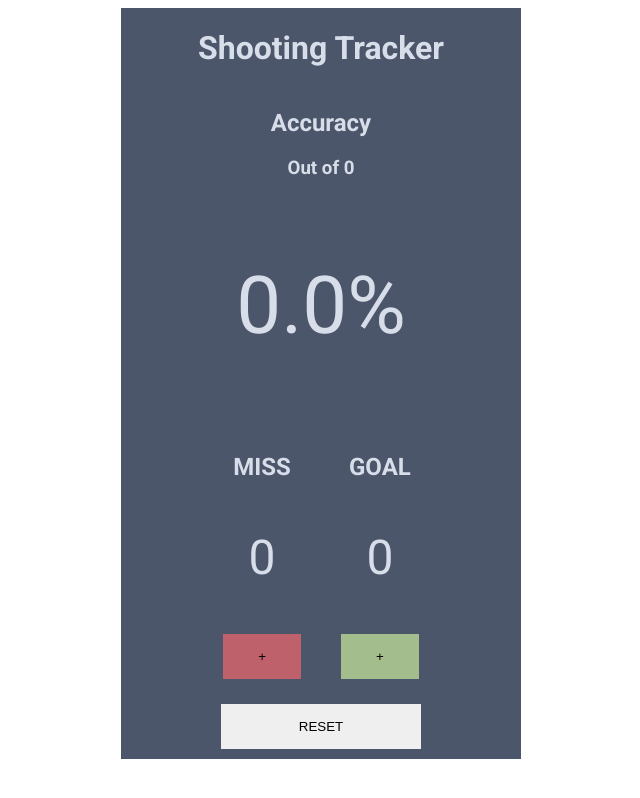
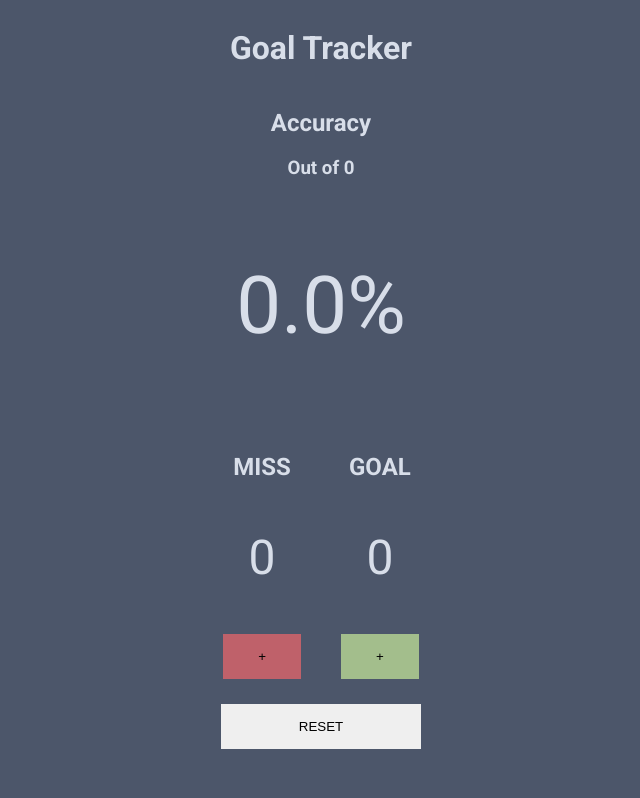
Before and after one commit to MathewSchaeffer/jsProjectsCollection, a plain HTML site: page shootingtracker/shootingtracker.html in a window 1280 px wide. Shown: the whole page, without its empty margins (319-959 px from the left). Drawn offline with Linux system fonts and the light colour scheme.

Commit message:
updated Readme file

```diff
--- a/shootingtracker/shootingtracker.css
+++ b/shootingtracker/shootingtracker.css
@@ -3,6 +3,7 @@ body {
     font-weight: 400;
     font-style: normal;
     color: #D8DEE9;
+    background-color: #4C566A;
 }
 
 button {
@@ -33,7 +34,7 @@ button {
     align-items: center;
     width: 400px;
     margin: auto;
-    background-color: #4C566A;
+
     padding-bottom: 10px;
 
 }
--- a/shootingtracker/shootingtracker.html
+++ b/shootingtracker/shootingtracker.html
@@ -12,11 +12,12 @@
     <link
         href="https://fonts.googleapis.com/css2?family=Roboto:ital,wght@0,100;0,300;0,400;0,500;0,700;0,900;1,100;1,300;1,400;1,500;1,700;1,900&display=swap"
         rel="stylesheet">
+    <title>Goal Tracker</title>
 </head>
 
 <body>
     <div id="main">
-        <h1>Shooting Tracker</h1>
+        <h1>Goal Tracker</h1>
         <div id="accuracy">
             <h2>Accuracy</h2>
             <h3>Out of <span>0</span></h3>
```
Also changed, not shown: 1 other file.
